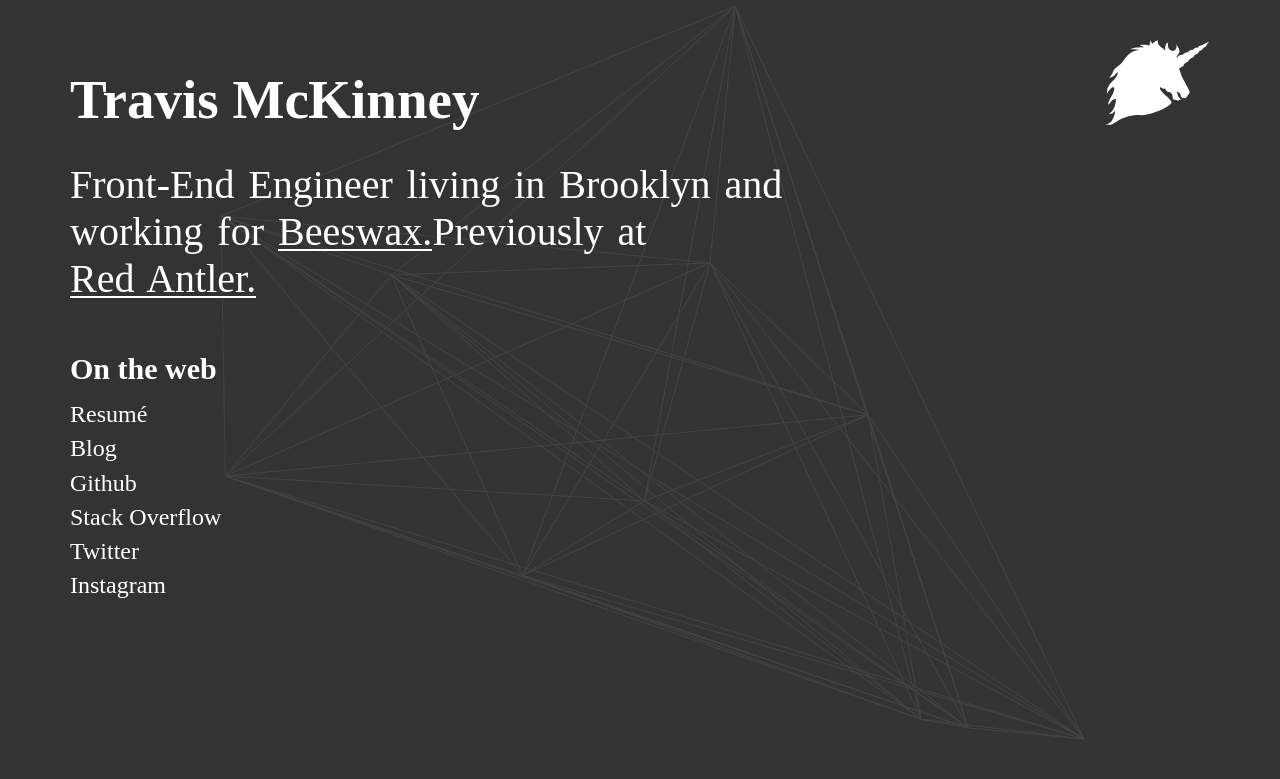
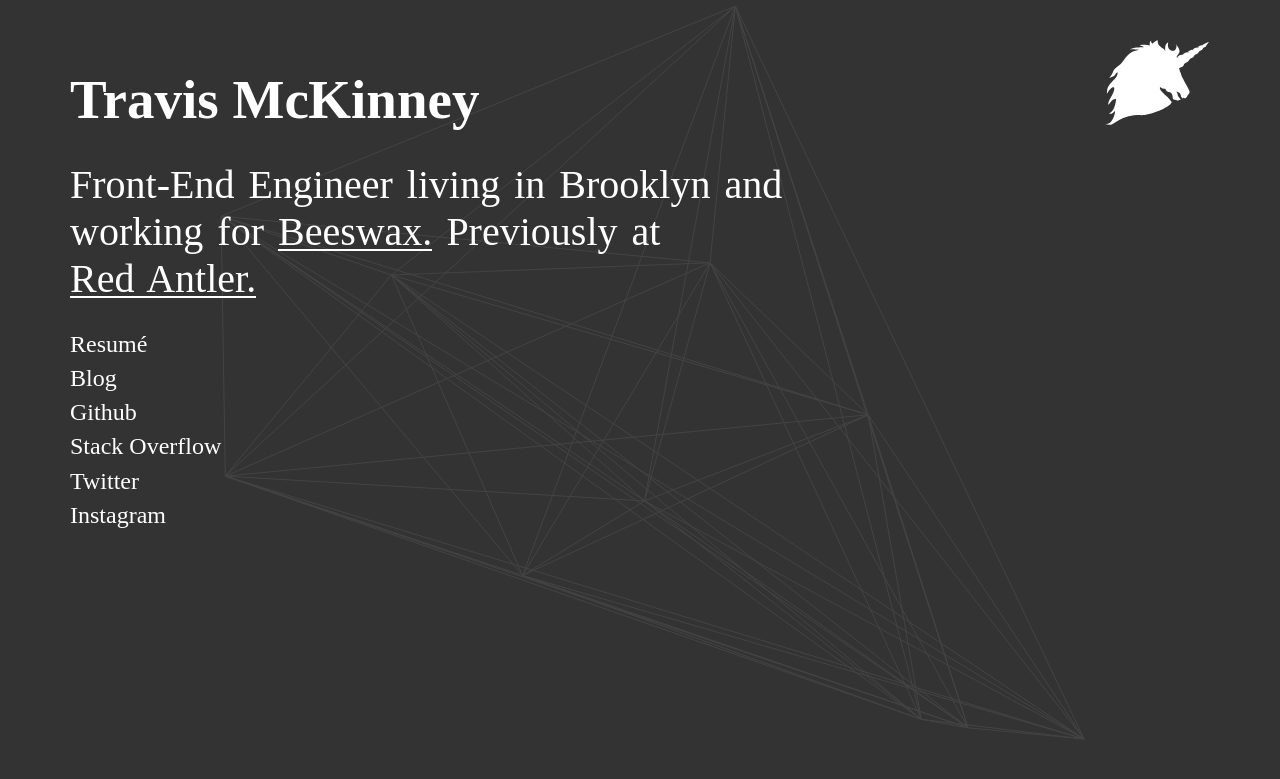
Before and after one commit to tramck/tramck.github.io, a Jekyll site: the page built from index.html, in a window 1280 px wide. Shown: the top 779 px of the page. Built offline with Jekyll 4.4.1, drawn with Linux system fonts in a browser that asks for light colours; nearby versions of some CDN libraries.

Commit message:
update homepage

```diff
--- a/index.html
+++ b/index.html
@@ -5,13 +5,12 @@ body_class: home
 ---
 <div class="row">
   <div class="col-sm-12 col-md-9 col-lg-8">
-    <p class="lead">Front-End Engineer living in Brooklyn and working for <a href="http://beeswax.com" class="change-bg" data-bg-color="#14463F" data-stroke-color="#48fee5" target="_blank">Beeswax.</a>Previously at <a href="http://redantler.com" class="change-bg" data-bg-color="#FF5324" data-stroke-color="#444" target="_blank">Red Antler.</a></p>
+    <p class="lead">Front-End Engineer living in Brooklyn and working for <a href="http://beeswax.com" class="change-bg" data-bg-color="#48fee5" data-stroke-color="#14463F" target="_blank">Beeswax.</a> Previously at <a href="http://redantler.com" class="change-bg" data-bg-color="#FF5324" data-stroke-color="#444" target="_blank">Red Antler.</a></p>
   </div>
 </div>
 
 <div class="row">
   <div class="col-lg-12">
-    <h3>On the web</h3>
     <ul class="home-list">
       <li><a href="{{ site.url }}resume">Resumé</a></li>
       <li><a href="{{ site.url }}blog">Blog</a></li>
```
